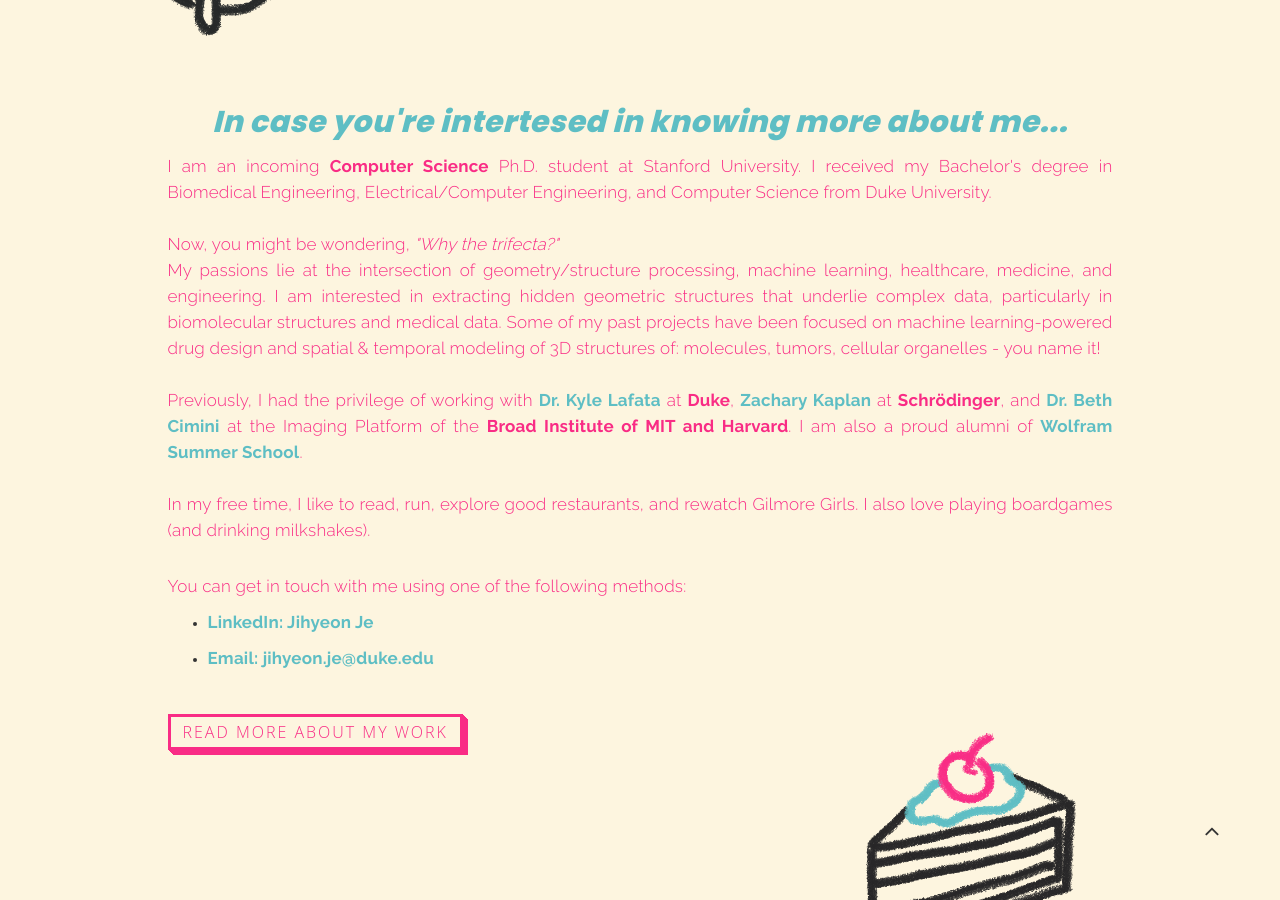
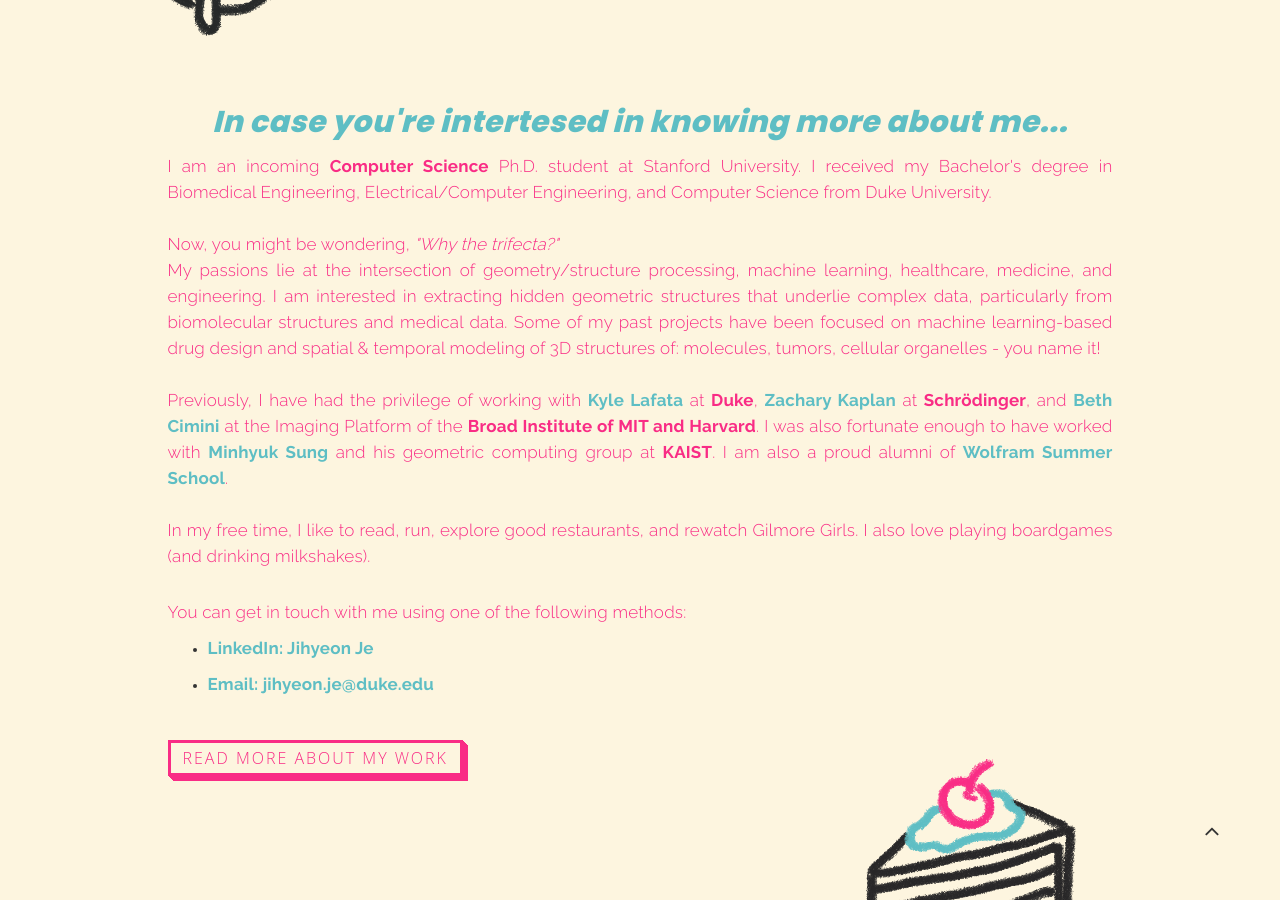
Before and after one commit to rpraka/JihyeonJe.com, a Jekyll site: the page index.html, which Jekyll copies as it is, in a window 1280 px wide and 900 px high, scrolled down 1227 px. Built offline with Jekyll 4.4.1, drawn with Linux system fonts in a browser that asks for light colours.

Commit message:
Update index.html

```diff
--- a/index.html
+++ b/index.html
@@ -143,10 +143,11 @@
                               <p>I am an incoming <b>Computer Science</b> Ph.D. student at Stanford University. I received my Bachelor's degree in Biomedical Engineering, Electrical/Computer Engineering, and Computer Science from Duke University.
                                    <br><br>Now, you might be wondering, <i>"Why the trifecta?"</i><br>
                                    My passions lie at the intersection of geometry/structure processing, machine learning, healthcare, medicine, and engineering.
-                                   I am interested in extracting hidden geometric structures that underlie complex data, particularly in biomolecular structures and medical data.
+                                   I am interested in extracting hidden geometric structures that underlie complex data, particularly from biomolecular structures and medical data.
 
-                                   Some of my past projects have been focused on machine learning-powered drug design and spatial & temporal modeling of 3D structures of: molecules, tumors, cellular organelles - you name it! <br><br>
-                                   Previously, I had the privilege of working with <a href="https://www.kylelafata.com/"><b>Dr. Kyle Lafata</b></a> at <b>Duke</b>, <a href="https://zakaplan.com/"><b>Zachary Kaplan</b></a> at <b>Schrödinger</b>, and <a href="https://cimini-lab.broadinstitute.org/"><b>Dr. Beth Cimini</b></a> at the Imaging Platform of the <b>Broad Institute of MIT and Harvard</b>.
+                                   Some of my past projects have been focused on machine learning-based drug design and spatial & temporal modeling of 3D structures of: molecules, tumors, cellular organelles - you name it! <br><br>
+                                   Previously, I have had the privilege of working with <a href="https://www.kylelafata.com/"><b>Kyle Lafata</b></a> at <b>Duke</b>, <a href="https://zakaplan.com/"><b>Zachary Kaplan</b></a> at <b>Schrödinger</b>, and <a href="https://cimini-lab.broadinstitute.org/"><b>Beth Cimini</b></a> at the Imaging Platform of the <b>Broad Institute of MIT and Harvard</b>.
+                                   I was also fortunate enough to have worked with <a href="https://mhsung.github.io/"><b>Minhyuk Sung</b></a> and his geometric computing group at <b>KAIST</b>.
                                    I am also a proud alumni of <a href="https://education.wolfram.com/summer-school/alumni/2018/"><b>Wolfram Summer School</b></a>.
                                    <br><br>
                                    In my free time, I like to read, run, explore good restaurants, and rewatch Gilmore Girls. I also love playing boardgames (and drinking milkshakes). </p> <br>
```
